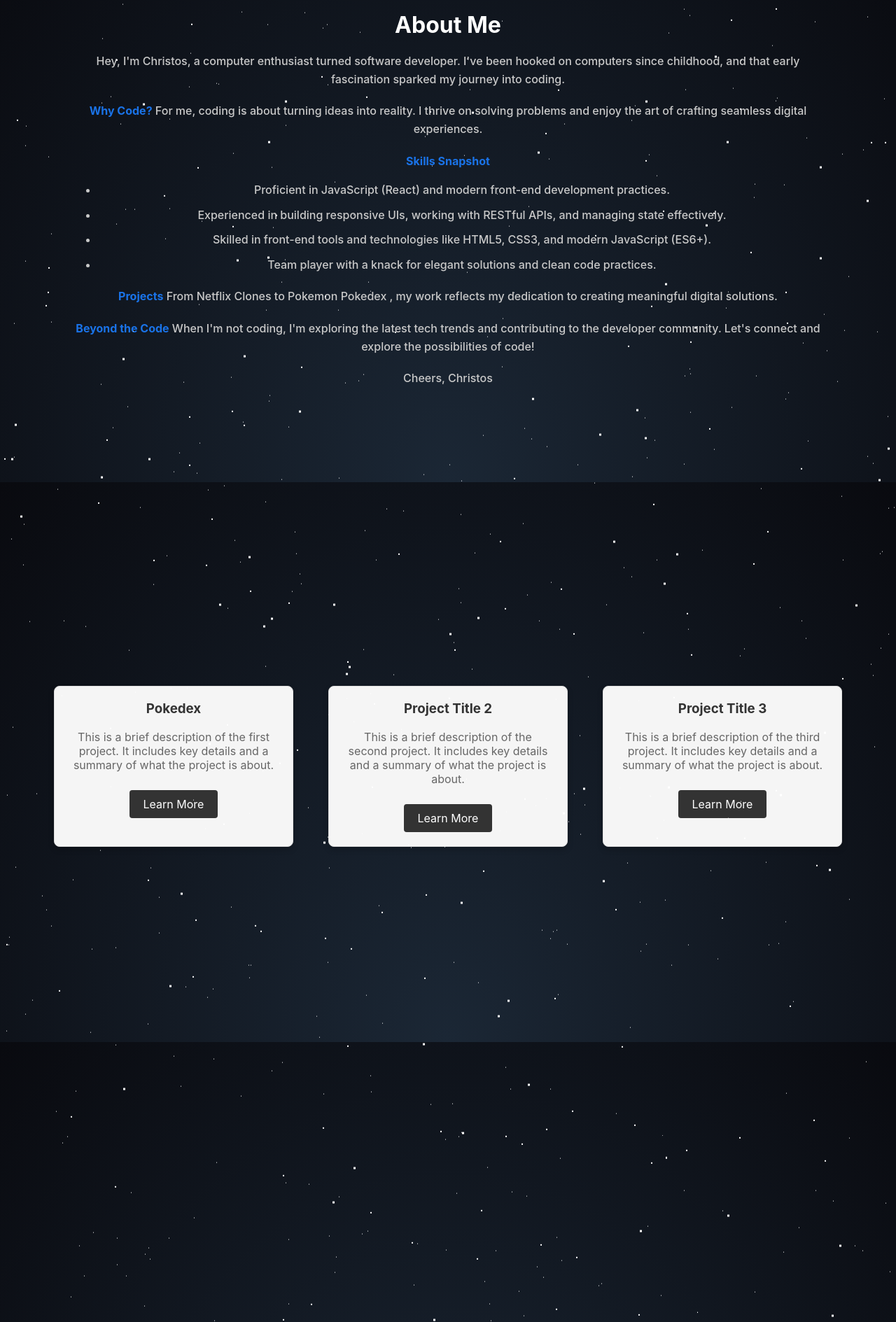
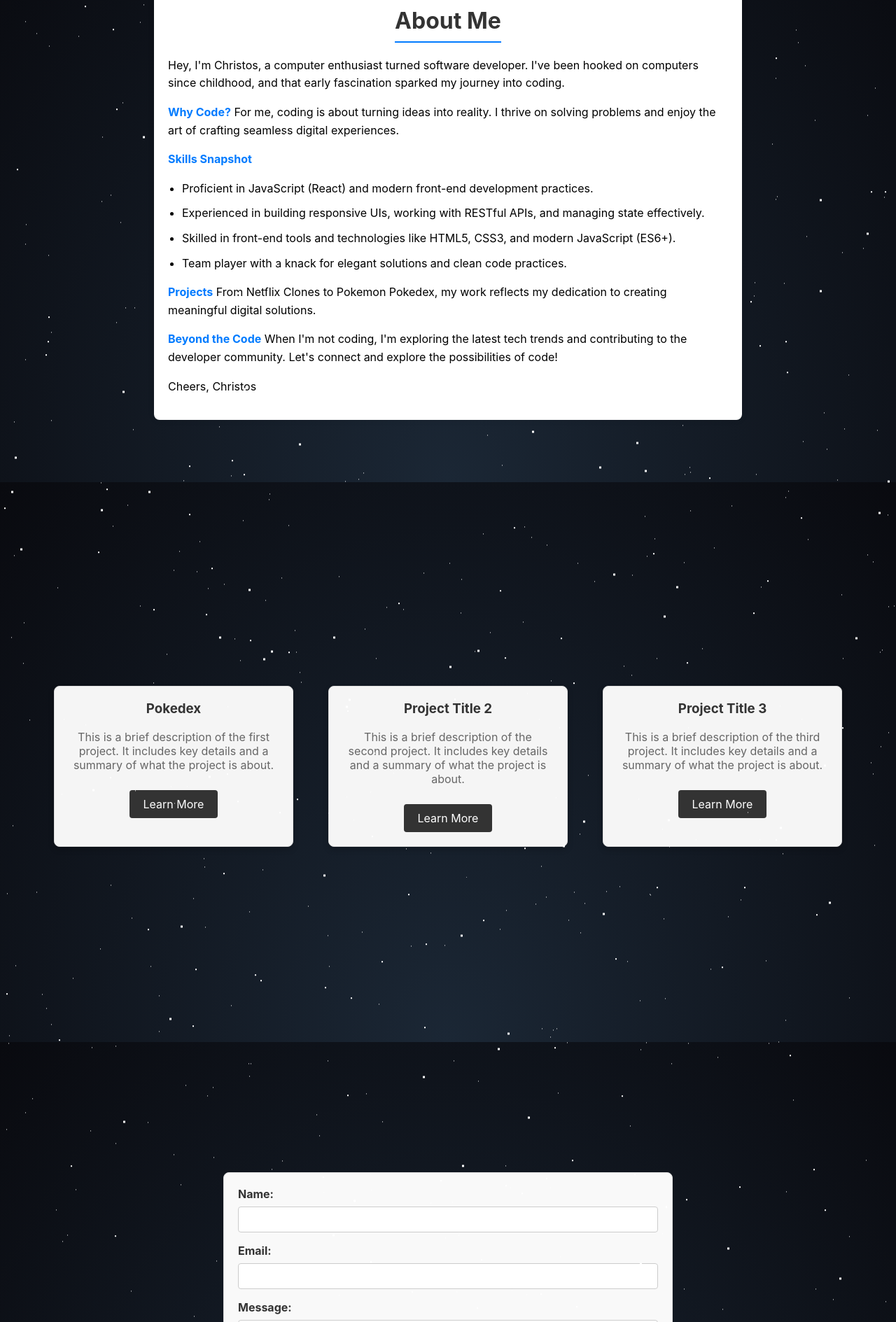
Before and after one commit to CStappas/portfoliochris, a React (Create React App) app: page / in a window 1280 px wide. Shown: the part 911-2800 px from the top of the page at 70% size. Built offline with nearby package versions, Linux system fonts and the light colour scheme.

Commit message:
added submit form

```diff
--- a/package.json
+++ b/package.json
@@ -7,6 +7,7 @@
     "@testing-library/jest-dom": "^5.17.0",
     "@testing-library/react": "^13.4.0",
     "@testing-library/user-event": "^13.5.0",
+    "emailjs-com": "^3.2.0",
     "react": "^18.2.0",
     "react-dom": "^18.2.0",
     "react-scripts": "5.0.1",
--- a/src/App.css
+++ b/src/App.css
@@ -1,6 +1,6 @@
 .App {
   text-align: center;
-  height: 5000px;
+  background-repeat: repeat-x
 }
 
 
--- a/src/components/Contact.css
+++ b/src/components/Contact.css
@@ -3,3 +3,60 @@
     height: 100vh;
     align-content: center;
   }
+
+.contact-form {
+  max-width: 600px;
+  margin: 0 auto;
+  padding: 20px;
+  border: 1px solid #ddd;
+  border-radius: 8px;
+  background-color: #f9f9f9;
+}
+
+.form-group {
+  margin-bottom: 16px;
+}
+
+
+.form-label {
+  display: block;
+  text-align: left;
+  margin-bottom: 8px;
+  font-weight: bold;
+  color: #333;
+}
+
+
+.form-input {
+  width: 100%;
+  padding: 10px;
+  border: 1px solid #ccc;
+  border-radius: 4px;
+  box-sizing: border-box;
+}
+
+
+.form-textarea {
+  width: 100%;
+  padding: 10px;
+  border: 1px solid #ccc;
+  border-radius: 4px;
+  height: 150px;
+  resize: vertical;
+  box-sizing: border-box;
+}
+
+
+.form-button {
+  padding: 10px 20px;
+  background-color: #007bff;
+  color: #fff;
+  border: none;
+  border-radius: 4px;
+  cursor: pointer;
+  font-size: 16px;
+}
+
+.form-button:hover {
+  background-color: #0056b3;
+}
--- a/src/components/Contact.jsx
+++ b/src/components/Contact.jsx
@@ -1,10 +1,102 @@
-import React from 'react'
-import "./Contact.css"
+import React, { useState } from "react";
+import emailjs from "emailjs-com";
+import "./Contact.css";
 
-function Contact() {
+const Contact = () => {
+  const [formData, setFormData] = useState({
+    name: "",
+    email: "",
+    message: "",
+  });
+
+  const handleChange = (e) => {
+    const { name, value } = e.target;
+    setFormData({
+      ...formData,
+      [name]: value,
+    });
+  };
+
+  const handleSubmit = (e) => {
+    e.preventDefault();
+
+    emailjs
+      .send(
+        "service_g35ri6p",
+        "template_p08hk6d",
+        {
+          name: formData.name,
+          email: formData.email,
+          message: formData.message,
+        },
+        "ukIIoOvI5NBmTB1Rz"
+      )
+      .then((response) => {
+        console.log("SUCCESS!", response.status, response.text);
+        alert("Email sent successfully!");
+      })
+      .catch((error) => {
+        console.error("FAILED...", error);
+        alert("Failed to send email.");
+      });
+
+    setFormData({
+      name: "",
+      email: "",
+      message: "",
+    });
+  };
+
   return (
-    <div id="contact" className='section'>Contact</div>
-  )
-}
+    <div id="contact" className="section">
+    <form onSubmit={handleSubmit}  className="contact-form">
+      <div className="form-group">
+        <label htmlFor="name" className="form-label">
+          Name:
+        </label>
+        <input
+          type="text"
+          id="name"
+          name="name"
+          className="form-input"
+          value={formData.name}
+          onChange={handleChange}
+          required
+        />
+      </div>
+      <div className="form-group">
+        <label htmlFor="email" className="form-label">
+          Email:
+        </label>
+        <input
+          type="email"
+          id="email"
+          name="email"
+          className="form-input"
+          value={formData.email}
+          onChange={handleChange}
+          required
+        />
+      </div>
+      <div className="form-group">
+        <label htmlFor="message" className="form-label">
+          Message:
+        </label>
+        <textarea
+          id="message"
+          name="message"
+          className="form-textarea"
+          value={formData.message}
+          onChange={handleChange}
+          required
+        />
+      </div>
+      <button type="submit" className="form-button">
+        Submit
+      </button>
+    </form>
+    </div>
+  );
+};
 
-export default Contact
+export default Contact;
--- a/src/components/Section.jsx
+++ b/src/components/Section.jsx
@@ -7,70 +7,73 @@ const Section = () => {
   const introtext = "Hi I'm Christos, a front-end developer.";
 
   return (
-    <div>
+    <div >
       <div>
         <div id="title">
           <TypewriterEffect text={introtext} />
         </div>
-    <div id="about"className="section">
+        <div id="about" className="section">
           <div id="content-box">
-        <div id="title-box">
-          <span id="text">About Me</span>
+            <section class="about-me">
+              <div class="title-box">
+                <span class="title-text">About Me</span>
               </div>
-        <div id="description">
+              <div class="description">
                 <p>
-            Hey, I'm Christos, a computer enthusiast turned software developer.
-            I've been hooked on computers since childhood, and that early
-            fascination sparked my journey into coding.
+                  Hey, I'm Christos, a computer enthusiast turned software
+                  developer. I've been hooked on computers since childhood, and
+                  that early fascination sparked my journey into coding.
                 </p>
 
                 <p>
-            <strong>Why Code?</strong> For me, coding is about turning ideas
-            into reality. I thrive on solving problems and enjoy the art of
-            crafting seamless digital experiences.
+                  <strong>Why Code?</strong> For me, coding is about turning
+                  ideas into reality. I thrive on solving problems and enjoy the
+                  art of crafting seamless digital experiences.
                 </p>
 
                 <p>
                   <strong>Skills Snapshot</strong>
-            <ul>
+                  <ul class="skills-list">
                     <li>
                       Proficient in JavaScript (React) and modern front-end
                       development practices.
                     </li>
                     <li>
-                Experienced in building responsive UIs, working with RESTful
-                APIs, and managing state effectively.
+                      Experienced in building responsive UIs, working with
+                      RESTful APIs, and managing state effectively.
                     </li>
                     <li>
-                Skilled in front-end tools and technologies like HTML5, CSS3,
-                and modern JavaScript (ES6+).
+                      Skilled in front-end tools and technologies like HTML5,
+                      CSS3, and modern JavaScript (ES6+).
                     </li>
                     <li>
-                Team player with a knack for elegant solutions and clean code
-                practices.
+                      Team player with a knack for elegant solutions and clean
+                      code practices.
                     </li>
                   </ul>
                 </p>
 
                 <p>
-            <strong>Projects</strong> From Netflix Clones to Pokemon Pokedex ,
-            my work reflects my dedication to creating meaningful digital
-            solutions.
+                  <strong>Projects</strong> From Netflix Clones to Pokemon
+                  Pokedex, my work reflects my dedication to creating meaningful
+                  digital solutions.
                 </p>
 
                 <p>
-            <strong>Beyond the Code</strong> When I'm not coding, I'm exploring
-            the latest tech trends and contributing to the developer community.
-            Let's connect and explore the possibilities of code!
+                  <strong>Beyond the Code</strong> When I'm not coding, I'm
+                  exploring the latest tech trends and contributing to the
+                  developer community. Let's connect and explore the
+                  possibilities of code!
                 </p>
 
                 <p>Cheers, Christos</p>
               </div>
+            </section>
           </div>
         </div>
-    <Projects/>
+        <Projects />
       </div>
-    <Contact/>
+      <Contact />
     </div>
   );
 };
--- a/src/components/navbar.css
+++ b/src/components/navbar.css
@@ -5,7 +5,7 @@
   width: 100%;
   padding-top: 20px;
   top: 0;
-    z-index: 1000;
+  z-index: 1;
 }
 
 .container-bg {
@@ -17,7 +17,6 @@
   position: fixed;
   z-index: 1;
   padding-bottom: 20px;
-
 }
 
 .button {
--- a/src/components/section.css
+++ b/src/components/section.css
@@ -1,65 +1,55 @@
-.section {
-  text-align: center;
-  height: 100vh;
+.about-me {
+  max-width: 800px;
+  margin: 0 auto;
+  padding: 20px;
+  background-color: #ffffff;
+  border-radius: 8px;
+  box-shadow: 0 0 10px rgba(0, 0, 0, 0.1);
 }
 
-#content-box {
-  align-content: center;
-  height: 100vh;
-  padding-left: 100px;
-  padding-right: 100px;
-}
 
-#title-box {
+.title-box {
   text-align: center;
   margin-bottom: 20px;
 }
 
-#text {
+.title-text {
   font-size: 2rem;
-  color: #ffffff;
   font-weight: bold;
+  color: #333;
+  border-bottom: 2px solid #007bff;
+  display: inline-block;
+  padding-bottom: 10px;
 }
 
-#description {
-  font-weight: 500;
-  color: #c9c9c9;
+
+.description p {
+  text-align: left;
   line-height: 1.6;
+  margin-bottom: 15px;
 }
 
-#description p {
-  margin-bottom: 20px;
+.description strong {
+  font-weight: bold;
+  color: #007bff;
 }
 
-#description ul {
-  margin-left: 20px;
+
+.skills-list {
+  list-style-type: disc;
   padding-left: 20px;
-  list-style-type: disc;
 }
 
-#description ul li {
+.skills-list li {
   margin-bottom: 10px;
 }
 
-strong {
-  color: #1a73e8;
-  font-weight: bold;
-}
-
-@media (max-width: 600px) {
-  .section {
-    padding: 20px;
+@media (max-width: 768px) {
+  .about-me {
+      padding: 15px;
   }
 
-  #content-box {
-    padding: 20px;
-  }
-
-  #text {
-    font-size: 1.5rem;
-  }
-
-  #description p {
-    margin-bottom: 15px;
+  .title-text {
+      font-size: 1.5rem;
   }
 }
--- a/src/components/stars.css
+++ b/src/components/stars.css
@@ -564,10 +564,10 @@
     498px 1947px #fff, 617px 880px #fff, 240px 403px #fff;
 }
 @keyframes animStar{
-  from{
-    transform: translateY(0px);
+  0% {
+    transform: translateY(0);
   }
-  to{
-    transform: translateY(-2000px);
+  100% {
+    transform: translateY(-1000px);
   }
 }
```
Also changed, not shown: 1 other file (tests, documents, lock files or other folders). Lines whose indentation alone changed are shown as unchanged.
